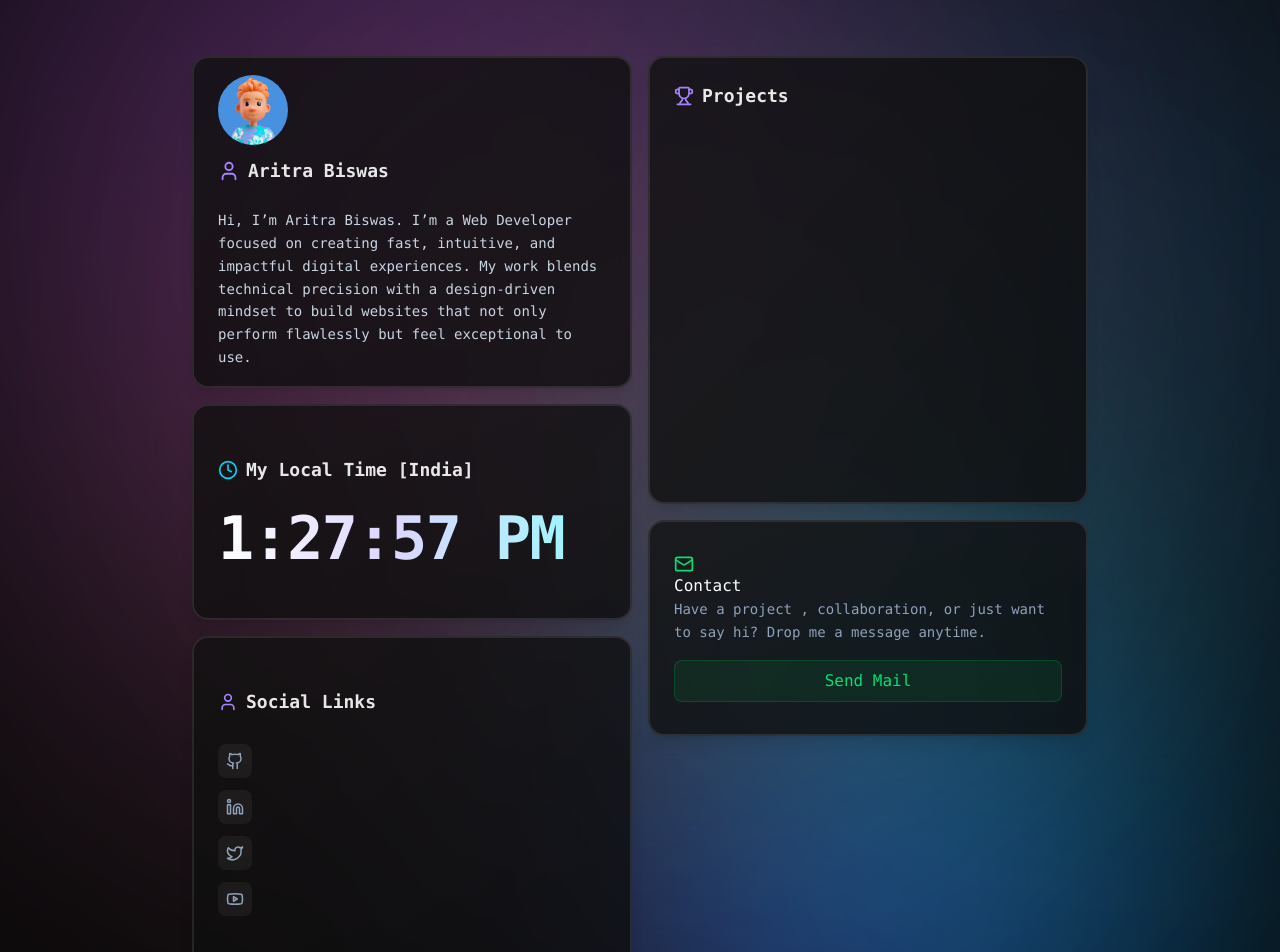
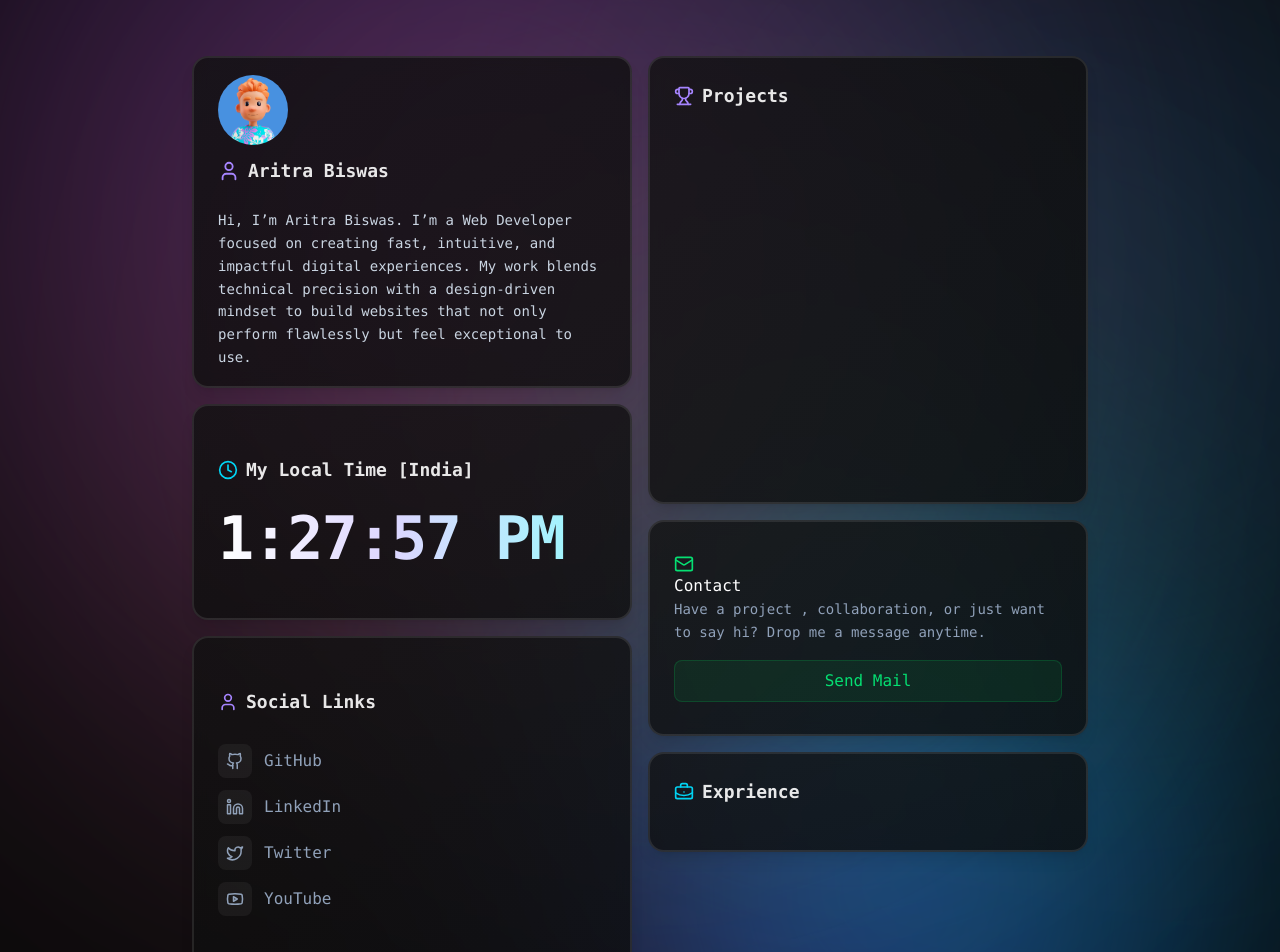
Before and after one commit to aritra0085/portfolioN, a React (Vite) app: page / in a window 1280 px wide. Shown: the top 952 px of the page. Built offline with nearby package versions, Linux system fonts and the light colour scheme.

Commit message:
exprience section add

```diff
--- a/src/App.jsx
+++ b/src/App.jsx
@@ -175,14 +175,29 @@ function App() {
                 whileTap={{scale: 0.98}}>
                   <a href={social.link}
                   target="_blank"
-                  className={`group flex items-center text-slate-400 $ {social.color}`}>
+                  className={`group flex gap-3 items-center text-slate-400 $ {social.color}`}>
                     <span className="p-2 rounded-lg bg-white/5 group-hover:bg-white/10 transition duration-300 group-hover:scale-110">
                       <social.icon size={18}/>
+                    </span>
+                    <span className="relative
+                    font-medium">
+                      {social.name}
+                      <span className="absolute left-0 -bottom-1 w-0 h-0.5 bg-linear-to-r from-violet-500 to-cyan-500 transition-all duration-300 group-hover:w-full"></span>
                     </span>
                   </a>
                 </motion.li>
               ))}
             </ul>
+          </motion.div>
+
+          <motion.div variants={itemVariants}
+          className="card card-cyan md:col-span-1 roe-span-4 flex flex-col">
+            <h2 className="section-title">
+              <BriefcaseBusiness size={20}
+              className="text-cyan-400"/>
+              <span>Exprience</span>
+            </h2>
+
           </motion.div>
         </motion.main>
       </div>
```
